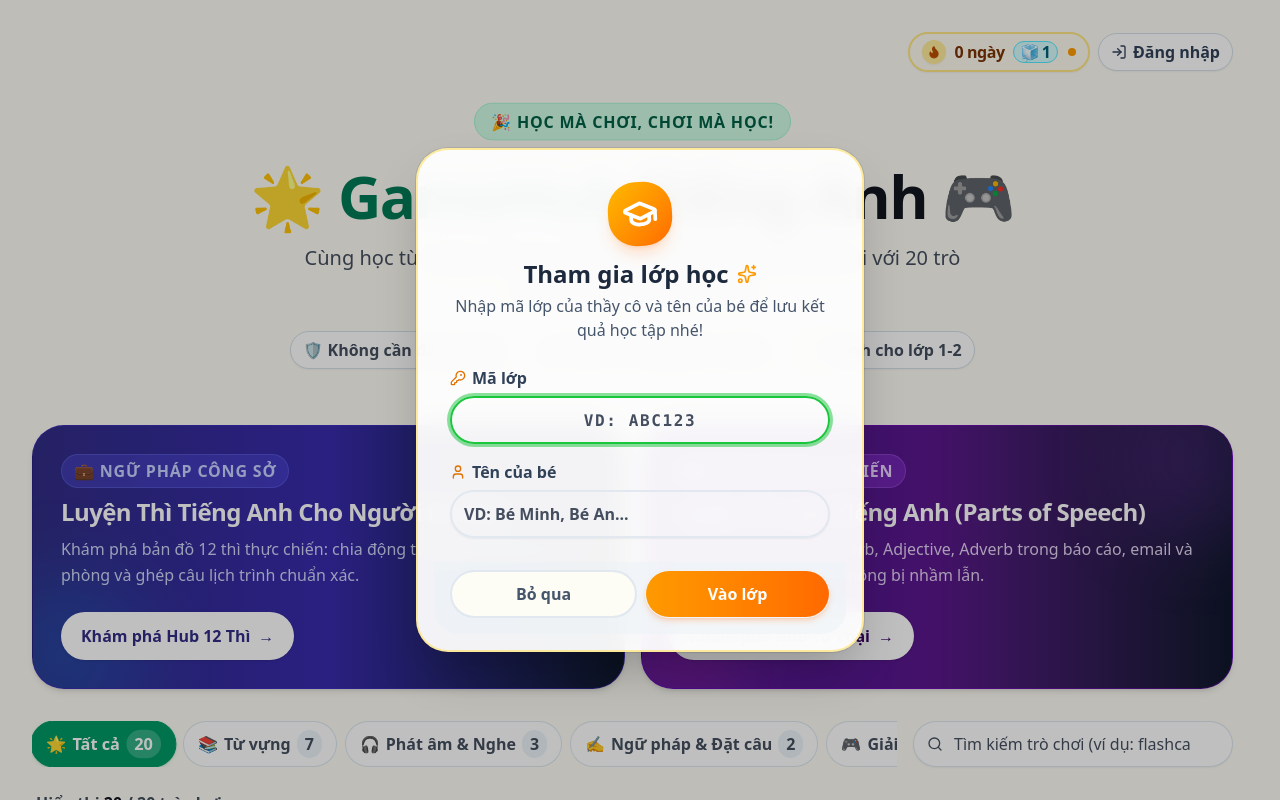
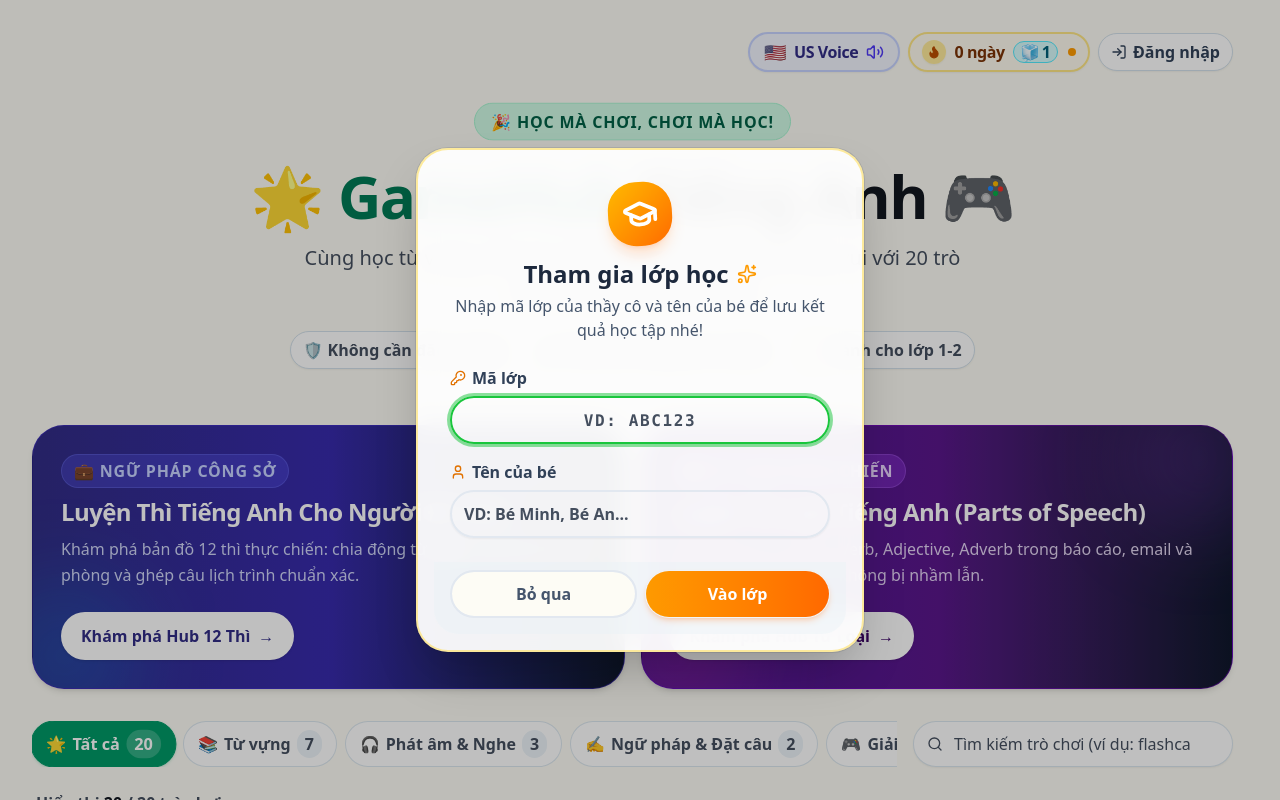
Before and after one commit to lehung1109/gamehub, a Next.js app: page / in a window 1280 px wide. Shown: the top 800 px of the page. Built offline with nearby package versions, Linux system fonts and the light colour scheme.

Commit message:
feat(pwa): integrate PWA service worker and metadata into layout shell, add navbar quick voice switcher

```diff
--- a/src/app/layout.tsx
+++ b/src/app/layout.tsx
@@ -1,7 +1,8 @@
-import type { Metadata } from "next";
+import type { Metadata, Viewport } from "next";
 import { Geist, Geist_Mono } from "next/font/google";
 import "./globals.css";
 import { StudentSessionProvider } from "@/hooks/use-student-session";
+import { ServiceWorkerRegister } from "@/components/pwa/ServiceWorkerRegister";
 
 const geistSans = Geist({
   variable: "--font-geist-sans",
@@ -16,6 +17,19 @@ const geistMono = Geist_Mono({
 export const metadata: Metadata = {
   title: "English Learning Games - Bé Học Tiếng Anh",
   description: "Trò chơi học tiếng Anh tương tác vui nhộn dành cho bé lớp 1-2",
+  manifest: "/manifest.webmanifest",
+  appleWebApp: {
+    capable: true,
+    statusBarStyle: "default",
+    title: "GameHub",
+  },
+};
+
+export const viewport: Viewport = {
+  themeColor: "#4f46e5",
+  width: "device-width",
+  initialScale: 1,
+  maximumScale: 5,
 };
 
 export default function RootLayout({
@@ -36,6 +50,7 @@ export default function RootLayout({
         >
           <StudentSessionProvider>
             {children}
+            <ServiceWorkerRegister />
           </StudentSessionProvider>
         </div>
       </body>
--- a/src/app/page.tsx
+++ b/src/app/page.tsx
@@ -8,6 +8,7 @@ import { MistakeNotebookBadge } from "@/components/student/MistakeNotebookBadge"
 import { StudentProfileBadge } from "@/components/StudentProfileBadge";
 import { StudentBadge } from "@/components/student/StudentBadge";
 import { StudentJoinPopup } from "@/components/student/StudentJoinPopup";
+import { QuickVoiceSwitcher } from "@/components/speech/QuickVoiceSwitcher";
 
 import { Container } from "@/components/ui/container";
 
@@ -24,8 +25,9 @@ export default function HomePage({ gamesOverride }: HomePageProps = {}) {
     <Container>
       <div className="flex-1 flex flex-col justify-between">
         <div>
-        {/* Top bar with Login link for teachers/admins, Daily streak badge, Mistake notebook badge, Student profile badge, and Student badge */}
+        {/* Top bar with Voice Switcher, Daily streak badge, Mistake notebook badge, Student profile badge, and Student badge */}
         <div className="flex flex-wrap justify-end items-center gap-2 mb-2">
+          <QuickVoiceSwitcher />
           <DailyStreakBadge />
           <MistakeNotebookBadge />
           <StudentProfileBadge />
--- /dev/null
+++ b/src/components/speech/QuickVoiceSwitcher.tsx
@@ -0,0 +1,51 @@
+'use client'
+
+import React, { useState } from 'react'
+import { Volume2 } from 'lucide-react'
+import { useSpeech } from '@/hooks/useSpeech'
+import { SpeechSettingsModal } from '@/components/speech/SpeechSettingsModal'
+import { ACCENT_LABELS } from '@/types/speech'
+import { cn } from '@/lib/utils'
+
+export interface QuickVoiceSwitcherProps {
+  className?: string
+}
+
+export function QuickVoiceSwitcher({ className }: QuickVoiceSwitcherProps) {
+  const { config } = useSpeech()
+  const [isModalOpen, setIsModalOpen] = useState(false)
+
+  const currentAccent = ACCENT_LABELS[config.accent] || ACCENT_LABELS.US
+
+  return (
+    <>
+      <button
+        type="button"
+        onClick={() => setIsModalOpen(true)}
+        aria-label={`Voice accent settings: ${config.accent} Voice`}
+        title="Change pronunciation accent and speed"
+        className={cn(
+          'group relative inline-flex items-center gap-2 px-3.5 py-1.5 rounded-2xl border-2 font-bold text-base shadow-xs transition-all hover:scale-102 active:scale-98 cursor-pointer select-none',
+          'bg-indigo-50/80 hover:bg-indigo-100 border-indigo-200 text-indigo-900 dark:bg-indigo-950/40 dark:border-indigo-800 dark:text-indigo-200',
+          className
+        )}
+      >
+        <span className="text-lg leading-none" role="img" aria-label={config.accent}>
+          {currentAccent.flag}
+        </span>
+        <span className="text-base font-bold tracking-tight">
+          {config.accent} Voice
+        </span>
+        <Volume2
+          className="w-4.5 h-4.5 text-indigo-600 dark:text-indigo-400 group-hover:scale-110 transition-transform"
+          aria-hidden="true"
+        />
+      </button>
+
+      <SpeechSettingsModal
+        isOpen={isModalOpen}
+        onClose={() => setIsModalOpen(false)}
+      />
+    </>
+  )
+}
```
Also changed, not shown: 2 other files (tests, documents, lock files or other folders).
